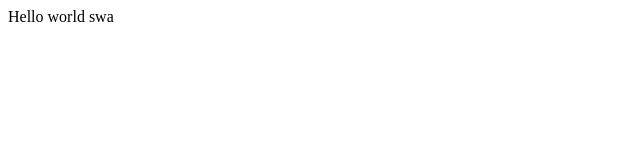
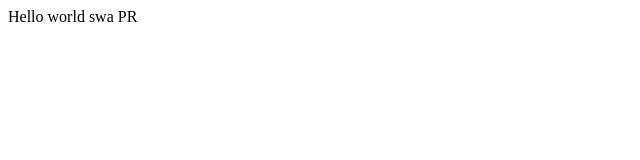
Before and after one commit to tslavik/swa-ab-test, a plain HTML site: page index.html in a window 1280 px wide. Shown: the full height of the page, 0-640 px from the left. Drawn offline with Linux system fonts and the light colour scheme.

Commit message:
Update index.html

```diff
--- a/index.html
+++ b/index.html
@@ -1,3 +1,3 @@
 <html>
-<body>Hello world swa</body>
+<body>Hello world swa PR</body>
 </html>
```
